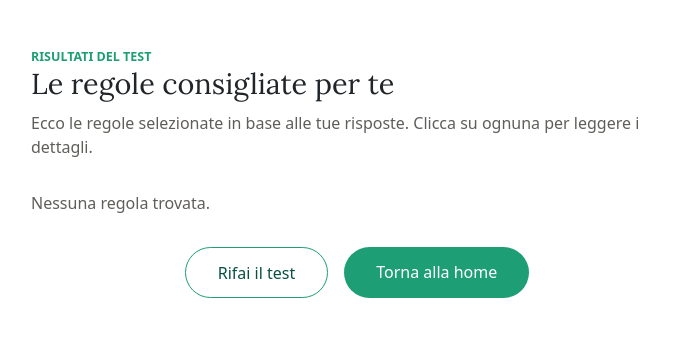
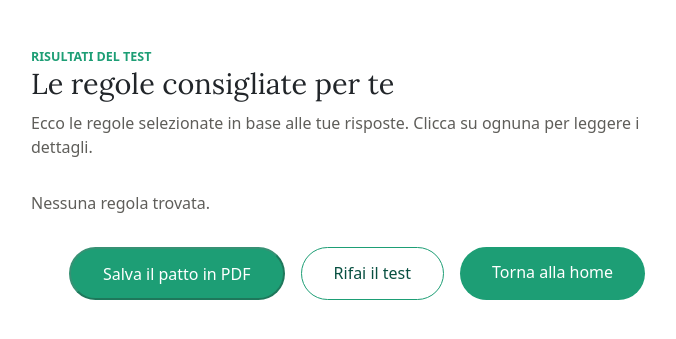
Before and after one commit to Comunita-educante-digitale/pcto, a Flask app: page /test-risultati in a window 1280 px wide. Shown: the part 61-400 px from the top of the page, without its empty margins (283-959 px from the left). Run offline with Flask 3, Linux system fonts and the light colour scheme; data that the repository does not hold is empty; some libraries are stand-ins or nearby versions.

Commit message:
+stampa pdf

```diff
--- a/templates/test_risultati.html
+++ b/templates/test_risultati.html
@@ -16,7 +16,7 @@
     <a href="/" class="btn-search" style="text-decoration:none;font-size:0.9rem;">Torna alla home</a>
   </nav>
 
-  <section style="max-width:700px;margin:3rem auto;padding:0 1.5rem;">
+  <section id="pdf-content" style="max-width:700px;margin:3rem auto;padding:0 1.5rem;">
     <div class="section-label">Risultati del test</div>
     <h2 class="section-title">Le regole consigliate per te</h2>
     <p class="section-sub">Ecco le regole selezionate in base alle tue risposte. Clicca su ognuna per leggere i dettagli.</p>
@@ -24,6 +24,7 @@
     <div id="regole-container"><p style="color:var(--text-muted)">Caricamento...</p></div>
 
     <div style="margin-top:2rem;display:flex;gap:1rem;justify-content:center;flex-wrap:wrap;">
+      <button id="download-pdf" class="btn-primary-hero" disabled>Salva il patto in PDF</button>
       <a href="/test" class="btn-secondary-hero">Rifai il test</a>
       <a href="/" class="btn-primary-hero">Torna alla home</a>
     </div>
@@ -66,6 +67,7 @@
             '</div>';
           container.appendChild(card);
         });
+        abilitaPDF();
       } catch(e) {
         container.innerHTML = '<p style="color:#D85A30;">Errore nel caricamento delle regole.</p>';
       }
@@ -83,7 +85,27 @@
       }
     }
 
+    function abilitaPDF() {
+      var btn = document.getElementById('download-pdf');
+      if (btn) btn.disabled = false;
+    }
+
+    function downloadPDF() {
+      var elemento = document.getElementById('pdf-content');
+      if (!elemento) return;
+      var opt = {
+        margin: 0.5,
+        filename: 'patto_familiare.pdf',
+        image: { type: 'jpeg', quality: 0.98 },
+        html2canvas: { scale: 2, useCORS: true, logging: false },
+        jsPDF: { unit: 'in', format: 'a4', orientation: 'portrait' }
+      };
+      html2pdf().set(opt).from(elemento).save();
+    }
+
+    document.getElementById('download-pdf').addEventListener('click', downloadPDF);
     caricaRegole();
   </script>
+  <script src="https://cdnjs.cloudflare.com/ajax/libs/html2pdf.js/0.9.3/html2pdf.bundle.min.js"></script>
 </body>
 </html>
```
